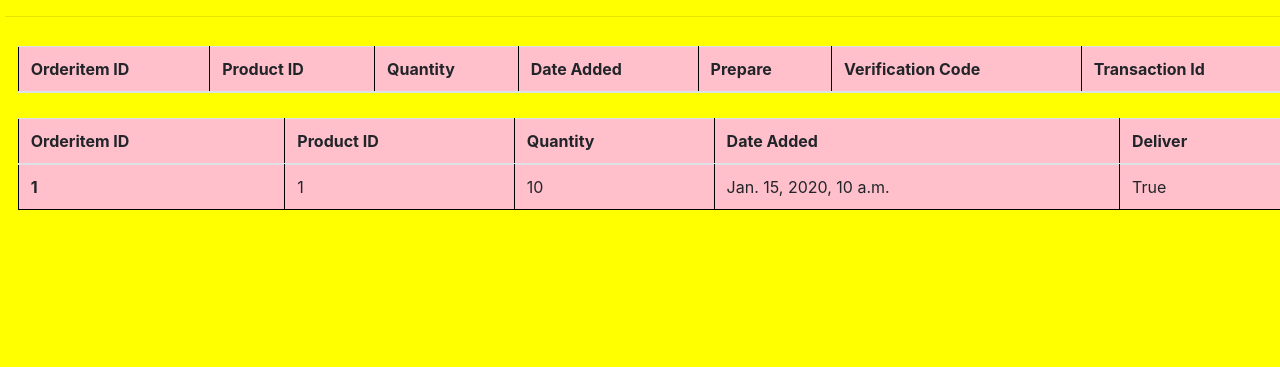
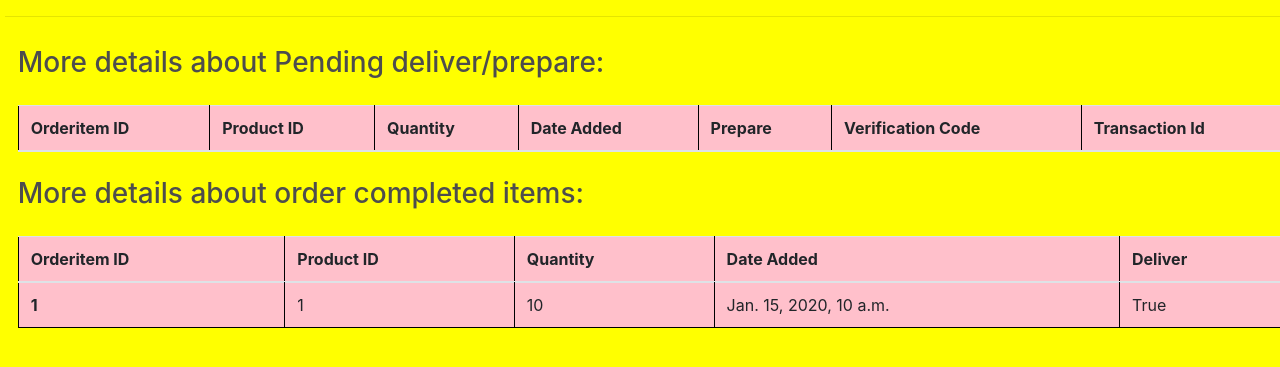
Before and after one commit to bhupinbaral0/CMS, a Django app: page /account/profile/ in a window 1280 px wide. Shown: the part 57-424 px from the top of the page. Run offline with Django 3.2, Linux system fonts and the light colour scheme; a user stored in the database is signed in; tables that the repository leaves empty hold one stand-in row (values such as "Sample post"); lists and menus that the app fills with data are empty; some libraries are stand-ins or nearby versions.

Commit message:
profile.html

```diff
--- a/canteen/templates/profile.html
+++ b/canteen/templates/profile.html
@@ -20,7 +20,7 @@
 
   <body>
   <span style="height:device-size; width:device-size;">
-
+       <h3 style="float:left; margin:1%;"> More details about Pending deliver/prepare:</h3>
         <table class="table table-striped" style="width:device-size; float:left;margin:1%;">
             <thead>
                 <tr>
@@ -65,7 +65,7 @@
             </tbody>
         </table>
 
-        <!-- <h3 style="float:left;"> More details about order items: </h3> -->
+        <h3 style="float:left; margin:1%;"> More details about order completed items: </h3>
         <table class="table table-striped" style="width:device-size; float:left;margin:1%;">
             <thead>
                 <tr>
```
